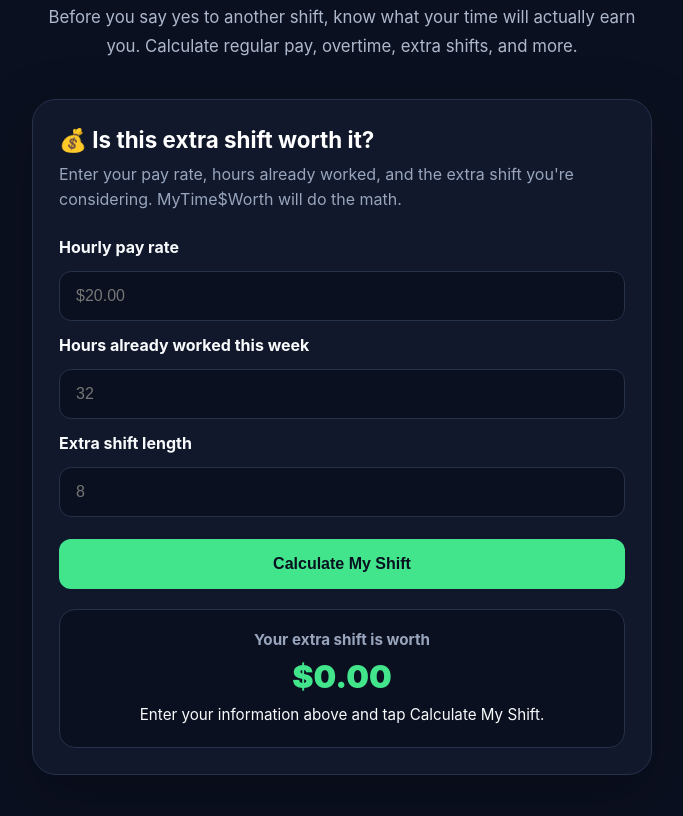
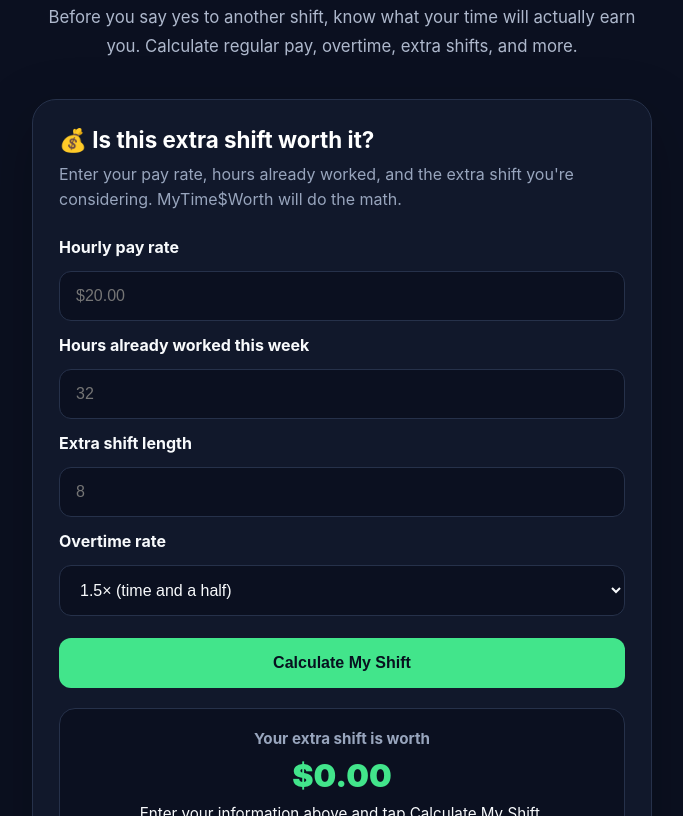
Before and after one commit to calco-digital-labs/mytimesworth, a plain HTML site: page index.html in a window 1280 px wide. Shown: the part 359-1175 px from the top of the page, without its empty margins (298-981 px from the left). Drawn offline with Linux system fonts and the light colour scheme.

Commit message:
Add selectable overtime rate to shift calculator

```diff
--- a/index.html
+++ b/index.html
@@ -131,7 +131,8 @@
   text-align: left;
 }
 
-.calculator-form input {
+.calculator-form input,
+.calculator-form select {
   width: 100%;
   padding: 15px 16px;
   border: 1px solid #26314a;
@@ -140,9 +141,11 @@
   color: #f8fafc;
   font-size: 1rem;
   outline: none;
+  box-sizing: border-box;
 }
 
-.calculator-form input:focus {
+.calculator-form input:focus,
+.calculator-form select:focus {
   border-color: #42e58b;
 }
 
@@ -244,7 +247,12 @@
 
     <label for="shiftHours">Extra shift length</label>
     <input type="number" id="shiftHours" placeholder="8" min="0" step="0.25">
-
+<label for="overtimeMultiplier">Overtime rate</label>
+<select id="overtimeMultiplier">
+  <option value="1.5" selected>1.5× (time and a half)</option>
+  <option value="2">2× (double time)</option>
+  <option value="1">1× (no overtime premium)</option>
+</select>
     <button type="button" id="calculateButton">Calculate My Shift</button>
 </div>
           <div class="calculator-result" id="calculatorResult">
@@ -266,7 +274,7 @@
       const hourlyRate = parseFloat(document.getElementById("hourlyRate").value);
       const hoursWorked = parseFloat(document.getElementById("hoursWorked").value);
       const shiftHours = parseFloat(document.getElementById("shiftHours").value);
-
+      const overtimeMultiplier = parseFloat(document.getElementById("overtimeMultiplier").value);
       const resultAmount = document.getElementById("resultAmount");
       const resultDetails = document.getElementById("resultDetails");
 
@@ -274,6 +282,7 @@
         Number.isNaN(hourlyRate) ||
         Number.isNaN(hoursWorked) ||
         Number.isNaN(shiftHours) ||
+        Number.isNaN(overtimeMultiplier) ||
         hourlyRate <= 0 ||
         hoursWorked < 0 ||
         shiftHours <= 0
@@ -289,7 +298,7 @@
       const overtimeShiftHours = Math.max(0, shiftHours - regularShiftHours);
 
       const regularPay = regularShiftHours * hourlyRate;
-      const overtimeRate = hourlyRate * 1.5;
+      const overtimeRate = hourlyRate * overtimeMultiplier;
       const overtimePay = overtimeShiftHours * overtimeRate;
       const totalShiftPay = regularPay + overtimePay;
 
```
